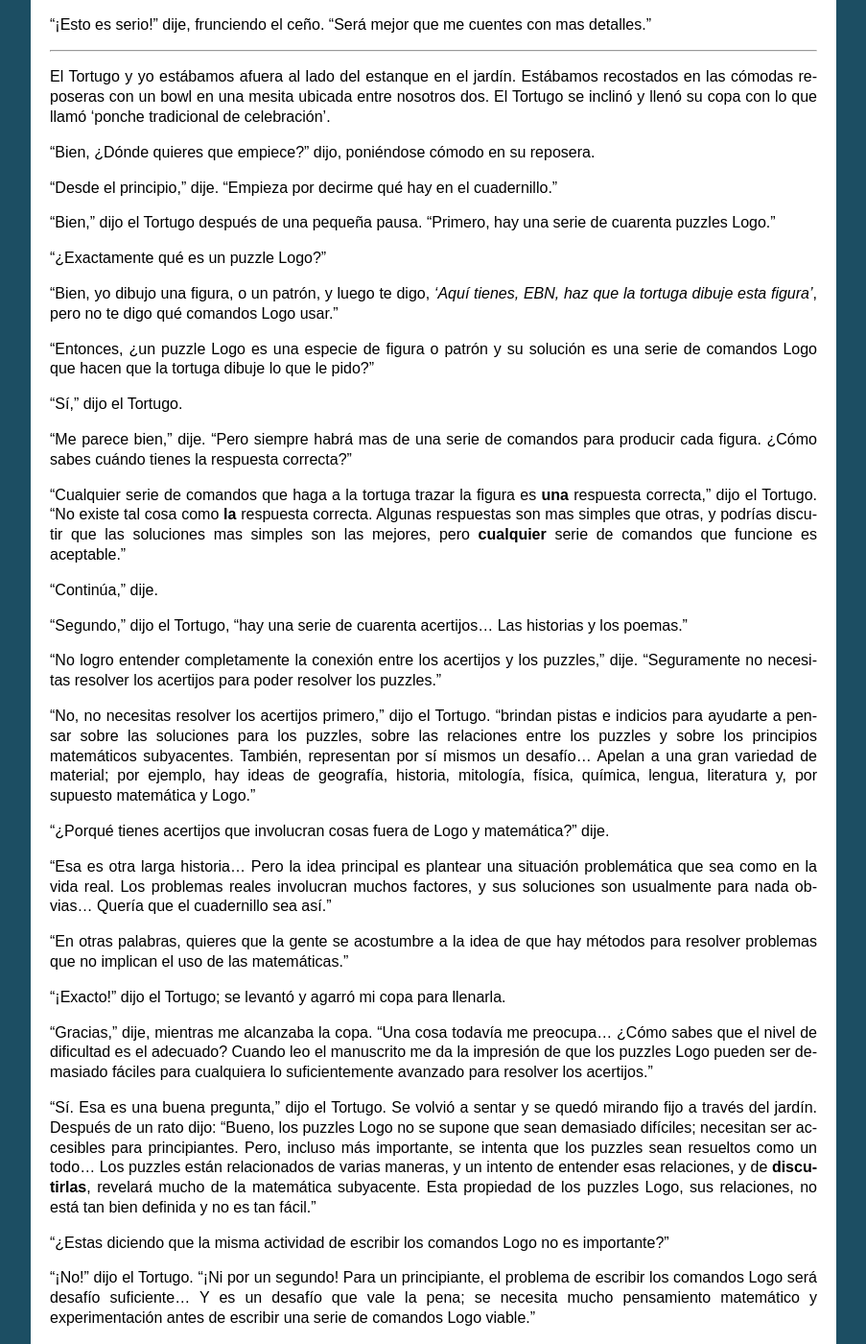
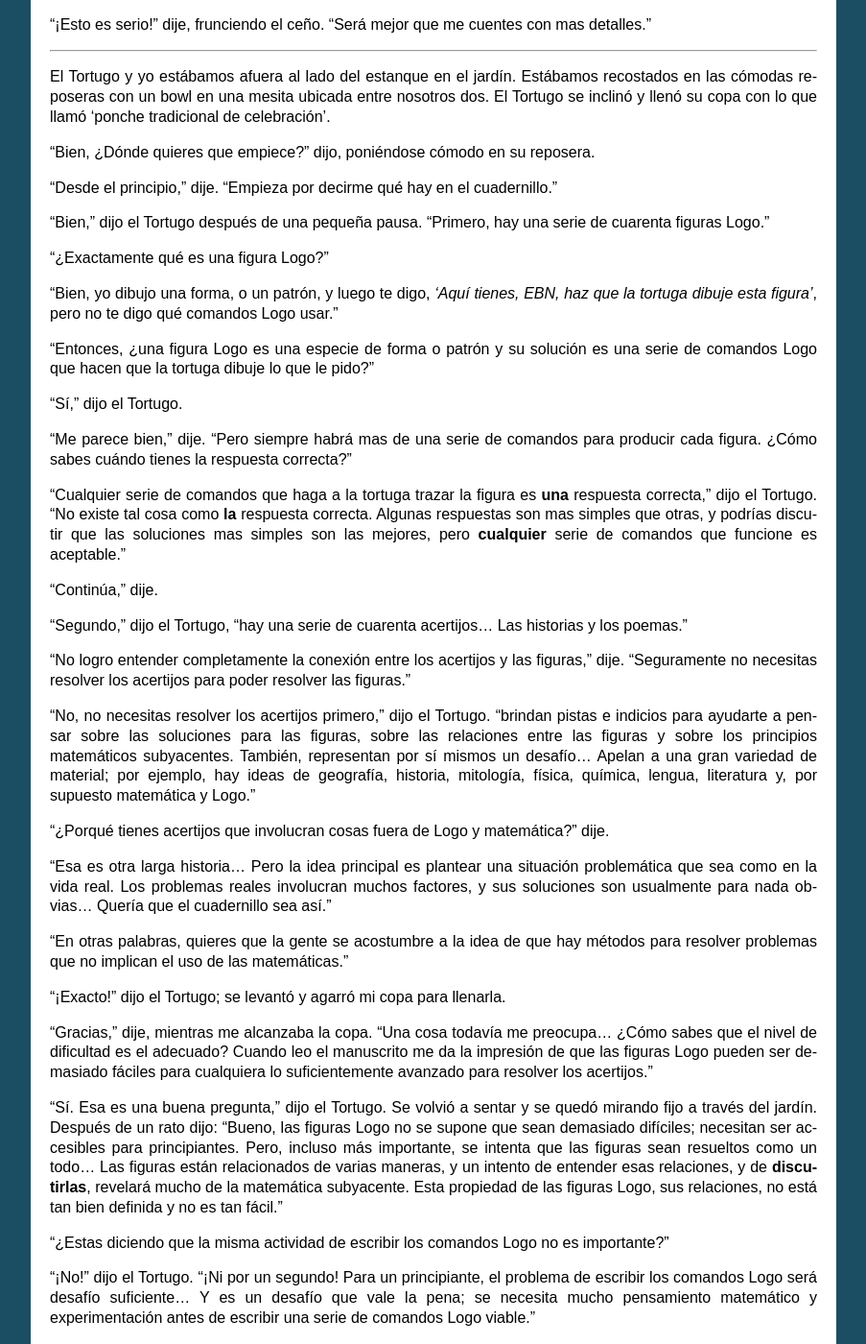
Before and after one commit to humitos/turtle-confusion-es, a Sphinx documentation site: the page built from docs/introduction.rst, in a window 1280 px wide and 1400 px high, scrolled down 1787 px. Shown: the whole window at 96% size, without its empty margins (198-1101 px from the left). Built offline with Sphinx 7.4.7, drawn with Linux system fonts in a browser that asks for light colours; some of the changed text lies outside the part shown.

Commit message:
Typo fixes

```diff
--- a/docs/foreword.rst
+++ b/docs/foreword.rst
@@ -1,7 +1,7 @@
 Prefacio
 ========
 
-Esta encantadora publicación es el resultado del trabajo inspirado y dedicado del Dr. Barry Newell. Debido a que ofrece problemas desafiantes y estimulantes -tales como, la manera de resolver los rompecabezas, el significado de los acertijos, las pistas escondidas que ayudan a conrifmar "teorías" y la matemática subyacente e incrustada- requerirá de un poco de paciencia y de mucho tiempo para discutir, compartir y pensar. Los estudiantes, padres y maestros pueden disfrutar del entusiasmo de trabajar juntos y de resolver problemas de manera muy similar a la que emplamos en la vida cotidiana.
+Esta encantadora publicación es el resultado del trabajo inspirado y dedicado del Dr. Barry Newell. Debido a que ofrece problemas desafiantes y estimulantes -tales como, la manera de resolver las figuras, el significado de los acertijos, las pistas escondidas que ayudan a confirmar "teorías" y la matemática subyacente e incrustada- requerirá de un poco de paciencia y de mucho tiempo para discutir, compartir y pensar. Los estudiantes, padres y maestros pueden disfrutar del entusiasmo de trabajar juntos y de resolver problemas de manera muy similar a la que empleamos en la vida cotidiana.
 
 Los lectores que deseen leer más sobre las ideas detrás de este libro deberían leer *Las Tortugas Hablan Matemática* también publicado por el Centro de Desarrollos Curriculares.
 
--- a/docs/introduction.rst
+++ b/docs/introduction.rst
@@ -17,9 +17,9 @@
 
 Luego de aproximadamente una hora fui a la cocina con el manuscrito en la mano. El Tortugo levantó la mirada, expectante, y dijo, "¿Y?"
 
-"Y, ¿Qué?" dije, sacando un sandwich de la pila que él había armado.
+"Y, ¿qué?" dije, sacando un sandwich de la pila que él había armado.
 
-"¿Qué piensas?" dijo.
+"¿Qué **piensas**?" dijo.
 
 "Me gusta," dije, "realmente disfruté leerlo... Pero no es lo que esperaba. Pensé que estabas escribiendo algo sobre Logo y matemática y la resolución de problemas. Veo algunas figuras que se pueden dibujar usando Logo, pero no veo mucho de resolver problemas o de matemática. ¿Qué estás tratando de hacer?"
 
@@ -35,15 +35,15 @@
 
 "A - ha" dije, dándole otro mordisco al sandwich.
 
-"Vélo de esta manera," dijo el Tortugo. "Hay 'puzzles' ... Las formas geométricas... Tienes que encontrar una secuencia de comandos en Logo que hará que la tortuga en la pantalla dibuje cada forma... Necesitas pensar matemáticamente para hacerlo. Y hay 'acertijos'... Historias y poemas con pistas escondidas en ellos... Las pistas son mayormente sobre las conexiones entre los puzzles. Eso también es matemático."
+"Vélo de esta manera," dijo el Tortugo. "Hay 'figuras'... Las formas geométricas... Tienes que encontrar una secuencia de comandos en Logo que hará que la tortuga en la pantalla dibuje cada forma... Necesitas pensar matemáticamente para hacerlo. Y hay 'acertijos'... Historias y poemas con pistas escondidas en ellos... Las pistas son mayormente sobre las conexiones entre las figuras. Eso también es matemático."
 
-"¿Conexiones?" dije. "¿Quieres decir que todos los puzzles están relacionados entre sí?"
+"¿Conexiones?" dije. "¿Quieres decir que todas las figuras están relacionadas entre sí?"
 
 "Sí," dijo el Tortugo, mientras volvía su entusiasmo.
 
-"Ah-ha," dije, dejando mi sandwich. "Entonces el cuadernillo es una serie de puzzles y acertijos relacionados, y necesitas usar buenos métodos de resolución de problemas y pensamiento matemático para descubrir de qué se trata todo?"
+"Ah-ha," dije, dejando mi sandwich. "Entonces el cuadernillo es una serie de figuras y acertijos relacionados, y necesitas usar buenos métodos de resolución de problemas y pensamiento matemático para descubrir de qué se trata todo?"
 
-"Exacto! Puedes considerar el cuadernillo entero como un gran problema."
+"¡Exacto! Puedes considerar el cuadernillo entero como un gran problema."
 
 Lo miré al Tortugo por un momento: "¿Querrías parafrasear eso?"
 
@@ -55,7 +55,7 @@
 
 "¿Porqué querrías hacer eso?" dije. "¿Porqué tener un rango tam amplio de dificultad?"
 
-"Bueno," dijo el Tortugo, "Yo creo que es importante para los maestros y los padres que se involucren profundamente en el proceso de resolución de problemas ellos mismos. Si eso ocurriera entonces debe haber acertijos que desafíen genuinamente a los adultos."
+"Bueno," dijo el Tortugo, "Yo creo que es importante para los maestros y los padres que se involucren profundamente en el proceso de resolución de problemas ellos mismos. Si eso ocurriera, entonces debe haber acertijos que desafíen genuinamente a los adultos."
 
 "¿Pero cómo pueden los alumnos manejar eso?", dije. "Seguramente no puedan progresar mucho con problemas que son difíciles para los adultos."
 
@@ -67,7 +67,7 @@
 
 "¿Cuán bueno es eso?" dije, "¿Cómo va a saber la gente cuando lo hicieron bien?"
 
-"Tienen que tomar el enfoque científico," dijo el Tortugo. "Tienen que construir sus propias teorías y luego probarlas. Tienen que buscar la consistencia en sus respuestas a los diferentes puzzles y acertijos. Tienen que trabajar juntos y discutir sus ideas. En pocos casos quizás nunca se aseguren de que van por el camino correcto. Tal como en la vida real."
+"Tienen que tomar el enfoque científico," dijo el Tortugo. "Tienen que construir sus propias teorías y luego probarlas. Tienen que buscar la consistencia en sus respuestas a las diferentes figuras y acertijos. Tienen que trabajar juntos y discutir sus ideas. En pocos casos quizás nunca se aseguren de que van por el camino correcto. Tal como en la vida real."
 
 "¡Esto es serio!" dije, frunciendo el ceño. "Será mejor que me cuentes con mas detalles."
 
@@ -79,13 +79,13 @@
 
 "Desde el principio," dije. "Empieza por decirme qué hay en el cuadernillo."
 
-"Bien," dijo el Tortugo después de una pequeña pausa. "Primero, hay una serie de cuarenta puzzles Logo."
+"Bien," dijo el Tortugo después de una pequeña pausa. "Primero, hay una serie de cuarenta figuras Logo."
 
-"¿Exactamente qué es un puzzle Logo?"
+"¿Exactamente qué es una figura Logo?"
 
-"Bien, yo dibujo una figura, o un patrón, y luego te digo, *'Aquí tienes, EBN, haz que la tortuga dibuje esta figura'*, pero no te digo qué comandos Logo usar."
+"Bien, yo dibujo una forma, o un patrón, y luego te digo, *'Aquí tienes, EBN, haz que la tortuga dibuje esta figura'*, pero no te digo qué comandos Logo usar."
 
-"Entonces, ¿un puzzle Logo es una especie de figura o patrón y su solución es una serie de comandos Logo que hacen que la tortuga dibuje lo que le pido?"
+"Entonces, ¿una figura Logo es una especie de forma o patrón y su solución es una serie de comandos Logo que hacen que la tortuga dibuje lo que le pido?"
 
 "Sí," dijo el Tortugo.
 
@@ -97,9 +97,9 @@
 
 "Segundo," dijo el Tortugo, "hay una serie de cuarenta acertijos... Las historias y los poemas."
 
-"No logro entender completamente la conexión entre los acertijos y los puzzles," dije. "Seguramente no necesitas resolver los acertijos para poder resolver los puzzles."
+"No logro entender completamente la conexión entre los acertijos y las figuras," dije. "Seguramente no necesitas resolver los acertijos para poder resolver las figuras."
 
-"No, no necesitas resolver los acertijos primero," dijo el Tortugo. "brindan pistas e indicios para ayudarte a pensar sobre las soluciones para los puzzles, sobre las relaciones entre los puzzles y sobre los principios matemáticos subyacentes. También, representan por sí mismos un desafío... Apelan a una gran variedad de material; por ejemplo, hay ideas de geografía, historia, mitología, física, química, lengua, literatura y, por supuesto matemática y Logo."
+"No, no necesitas resolver los acertijos primero," dijo el Tortugo. "brindan pistas e indicios para ayudarte a pensar sobre las soluciones para las figuras, sobre las relaciones entre las figuras y sobre los principios matemáticos subyacentes. También, representan por sí mismos un desafío... Apelan a una gran variedad de material; por ejemplo, hay ideas de geografía, historia, mitología, física, química, lengua, literatura y, por supuesto matemática y Logo."
 
 "¿Porqué tienes acertijos que involucran cosas fuera de Logo y matemática?" dije.
 
@@ -109,9 +109,9 @@
 
 "¡Exacto!" dijo el Tortugo; se levantó y agarró mi copa para llenarla.
 
-"Gracias," dije, mientras me alcanzaba la copa. "Una cosa todavía me preocupa... ¿Cómo sabes que el nivel de dificultad es el adecuado? Cuando leo el manuscrito me da la impresión de que los puzzles Logo pueden ser demasiado fáciles para cualquiera lo suficientemente avanzado para resolver los acertijos."
+"Gracias," dije, mientras me alcanzaba la copa. "Una cosa todavía me preocupa... ¿Cómo sabes que el nivel de dificultad es el adecuado? Cuando leo el manuscrito me da la impresión de que las figuras Logo pueden ser demasiado fáciles para cualquiera lo suficientemente avanzado para resolver los acertijos."
 
-"Sí. Esa es una buena pregunta," dijo el Tortugo. Se volvió a sentar y se quedó mirando fijo a través del jardín. Después de un rato dijo: "Bueno, los puzzles Logo no se supone que sean demasiado difíciles; necesitan ser accesibles para principiantes. Pero, incluso más importante, se intenta que los puzzles sean resueltos como un todo... Los puzzles están relacionados de varias maneras, y un intento de entender esas relaciones, y de **discutirlas**, revelará mucho de la matemática subyacente. Esta propiedad de los puzzles Logo, sus relaciones, no está tan bien definida y no es tan fácil."
+"Sí. Esa es una buena pregunta," dijo el Tortugo. Se volvió a sentar y se quedó mirando fijo a través del jardín. Después de un rato dijo: "Bueno, las figuras Logo no se supone que sean demasiado difíciles; necesitan ser accesibles para principiantes. Pero, incluso más importante, se intenta que las figuras sean resueltos como un todo... Las figuras están relacionados de varias maneras, y un intento de entender esas relaciones, y de **discutirlas**, revelará mucho de la matemática subyacente. Esta propiedad de las figuras Logo, sus relaciones, no está tan bien definida y no es tan fácil."
 
 "¿Estas diciendo que la misma actividad de escribir los comandos Logo no es importante?"
 
@@ -123,7 +123,7 @@
 
 "Pero, ¿qué pasa con los acertijos? Todavía no veo cómo puedes saber si tus respuestas a los acertijos son aproximadamente correctas siquiera," dije arrugando una ceja.
 
-"Al comparar notas, al discutir, al asegurarse que las soluciones propuestas para los acertijos coinciden con las propiedades de los puzzles Logo. Incluso, hay algunas otras pistas en cada acertijo, las cuales permiten verificaciones."
+"Al comparar notas, al discutir, al asegurarse que las soluciones propuestas para los acertijos coinciden con las propiedades de las figuras Logo. Incluso, hay algunas otras pistas en cada acertijo, las cuales permiten verificaciones."
 
 "¡Ah-ha! ¿Entonces hay información escondida dentro de los acertijos que puedes usar para probar tus respuestas?"
 
@@ -139,7 +139,7 @@
 
 "Pero seguramente es mejor usar una computadora," dije. "Esa es la forma más fácil de averiguar si tu solución funciona."
 
-"Es cierto... Pero resolver los puzzles Logo no es la única actividad en el cuadernillo, entonces puedes desarrollar una clase fácilmente con una o dos computadoras. Por supuesto, sí necesitas otros recursos... Para resolver los acertijos necesitas un buen diccionario, un atlas, una enciclopedia y una modesta biblioteca de literatura clásica."
+"Es cierto... Pero resolver las figuras Logo no es la única actividad en el cuadernillo, entonces puedes desarrollar una clase fácilmente con una o dos computadoras. Por supuesto, sí necesitas otros recursos... Para resolver los acertijos necesitas un buen diccionario, un atlas, una enciclopedia y una modesta biblioteca de literatura clásica."
 
 El Tortugo levantó el bowl vacío de ponche y empezó a cruzar el césped. Luego se detuvo y se dió vuelta. "¿Porqué no revisas el cuadernillo tu mismo?" dijo, "Valoraría tus comentarios."
 
--- a/docs/puzzle-06.rst
+++ b/docs/puzzle-06.rst
@@ -26,7 +26,7 @@
     **Las comemos desde el centro hacia los bordes?**
 
 
-"Los dulces son...pizza? No creo que hayas inventado poemas peores," dije, arrugando la naríz.
+"Los dulces son... ¿Pizza? No creo que hayas inventado poemas peores," dije, arrugando la naríz.
 
 "La buenas rimas son difíciles de encontrar," dijo el Tortugo en su defensa. "De todos modos, eso debería ayudarte a encontrar una solución simple para esta figura. Una vez que lo hayas hecho, deberías ver si puedes escribir un procedimiento que le diga a la tortuga cómo dibujar tus formas básicas."
 
```
Also changed, not shown: docs/prologue.rst (+4 -4 lines).
